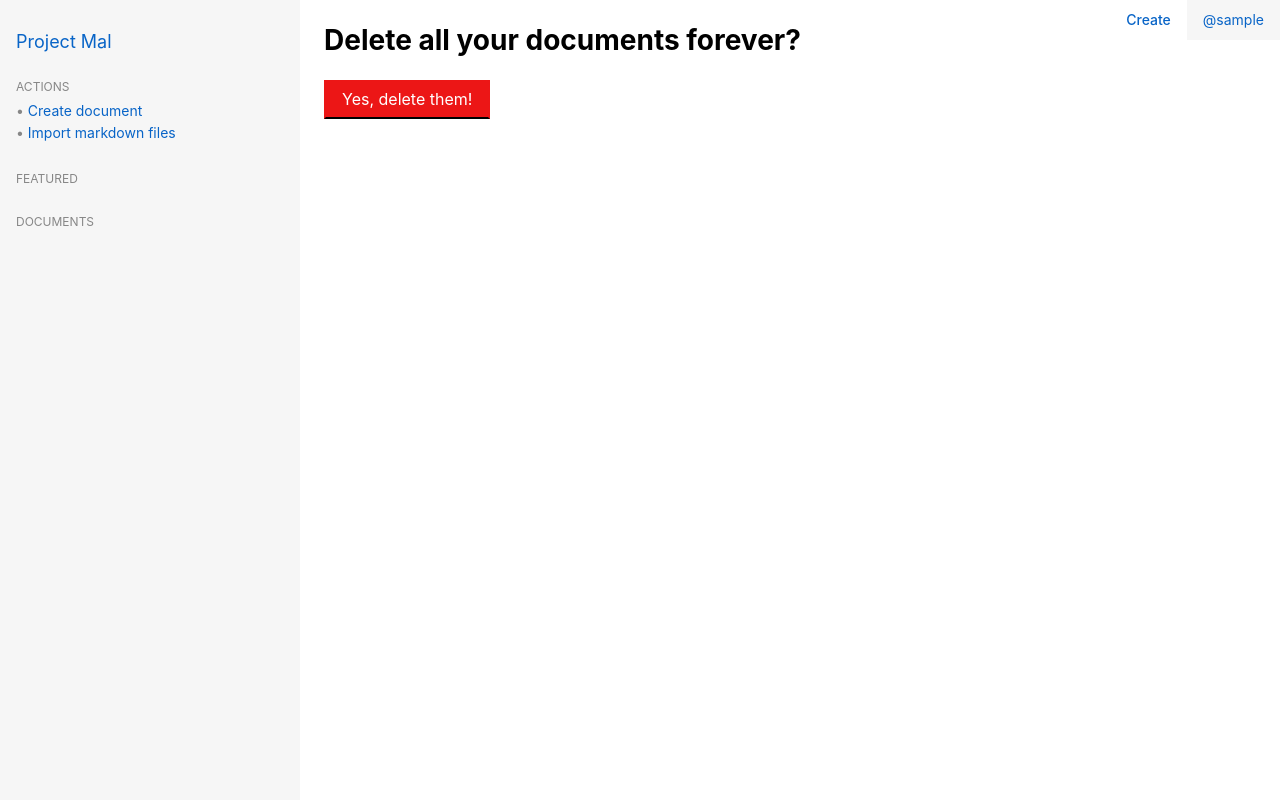
After one commit to sirodoht/mal, a Django app: page /accounts/1/cleanup/ in a window 1280 px wide. The commit adds this page. Run offline with Django 3.2, Linux system fonts and the light colour scheme; the visitor is signed in with stand-in values (Sample User, id 1); data that the repository does not hold is empty.

Commit message:
add user cleanup functionality

```diff
--- /dev/null
+++ b/main/templates/main/user_cleanup_confirm_delete.html
@@ -0,0 +1,11 @@
+{% extends 'main/layout.html' %}
+
+{% block content %}
+<main class="delete">
+    <h1>Delete all your documents forever?</h1>
+    <form method="post">
+        {% csrf_token %}
+        <input type="submit" value="Yes, delete them!">
+    </form>
+</main>
+{% endblock %}
--- a/main/templates/main/user_detail.html
+++ b/main/templates/main/user_detail.html
@@ -12,6 +12,7 @@
 
         <br>
         <br><a href="{% url 'main:user_delete' user.id %}" class="user-delete">Self-destruct</a>
+        | <a href="{% url 'main:user_cleanup' user.id %}" class="user-delete">Delete all docs</a>
     </div>
 </main>
 {% endblock %}
--- a/main/urls.py
+++ b/main/urls.py
@@ -13,6 +13,7 @@ urlpatterns = [
     path("accounts/<int:pk>/", views.UserDetail.as_view(), name="user_detail"),
     path("accounts/<int:pk>/edit/", views.UserUpdate.as_view(), name="user_update"),
     path("accounts/<int:pk>/delete/", views.UserDelete.as_view(), name="user_delete"),
+    path("accounts/<int:user_id>/cleanup/", views.user_cleanup, name="user_cleanup"),
     path("import/", views.FileFieldView.as_view(), name="import_md"),
 ]
 
--- a/main/views.py
+++ b/main/views.py
@@ -1,4 +1,6 @@
+from django.contrib.auth.decorators import login_required
 from django.contrib.messages.views import SuccessMessageMixin
+from django.shortcuts import redirect, render
 from django.urls import reverse_lazy
 from django.views.generic import DetailView
 from django.views.generic.base import TemplateView
@@ -73,3 +75,12 @@ class FileFieldView(FormView):
             return self.form_valid(form)
         else:
             return self.form_invalid(form)
+
+
+@login_required
+def user_cleanup(request, user_id):
+    if request.method == "POST":
+        models.Document.objects.filter(owner=request.user).delete()
+        return redirect("main:index")
+    else:
+        return render(request, "main/user_cleanup_confirm_delete.html")
```
